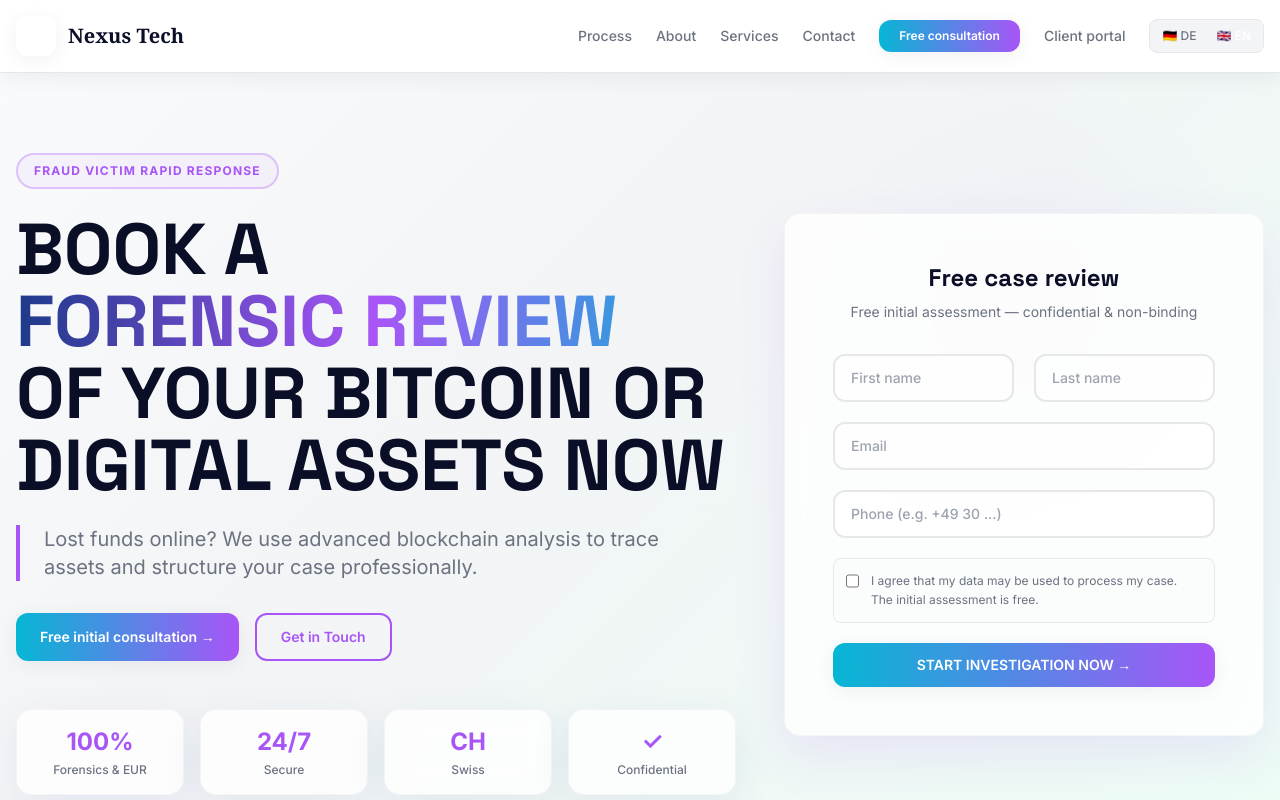
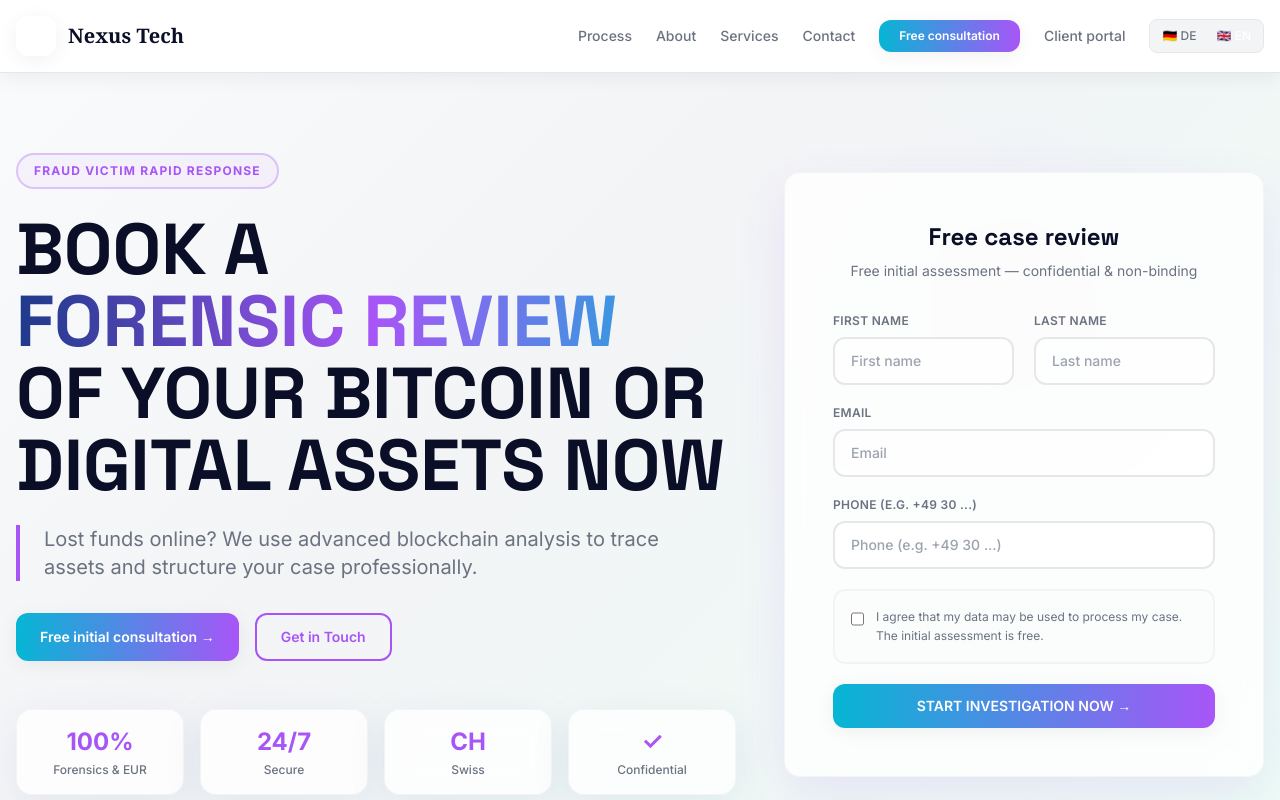
Before and after one commit to UlrichSchutz/nexus, a Next.js app: page /en in a window 1280 px wide. Shown: the top 800 px of the page. Built offline with nearby package versions, Linux system fonts and the light colour scheme.

Commit message:
Modernize lead form with improved labels and styling

```diff
--- a/src/components/lead-form.tsx
+++ b/src/components/lead-form.tsx
@@ -51,11 +51,49 @@ export function LeadForm() {
   return (
     <form onSubmit={onSubmit} className="relative z-10 space-y-5" id="registerForm">
       <input type="text" name="website" className="hidden" tabIndex={-1} autoComplete="off" aria-hidden />
+
       <div className="grid grid-cols-1 gap-5 md:grid-cols-2">
-        <input name="firstName" placeholder={t("firstName")} required className="tech-input" />
-        <input name="lastName" placeholder={t("lastName")} required className="tech-input" />
+        <div>
+          <label className="mb-2 block text-xs font-semibold uppercase tracking-wide text-brand-muted">
+            {t("firstName")}
+          </label>
+          <input
+            name="firstName"
+            placeholder={t("firstName")}
+            required
+            className="tech-input"
+          />
         </div>
-      <input name="email" type="email" placeholder={t("email")} required className="tech-input" />
+        <div>
+          <label className="mb-2 block text-xs font-semibold uppercase tracking-wide text-brand-muted">
+            {t("lastName")}
+          </label>
+          <input
+            name="lastName"
+            placeholder={t("lastName")}
+            required
+            className="tech-input"
+          />
+        </div>
+      </div>
+
+      <div>
+        <label className="mb-2 block text-xs font-semibold uppercase tracking-wide text-brand-muted">
+          {t("email")}
+        </label>
+        <input
+          name="email"
+          type="email"
+          placeholder={t("email")}
+          required
+          className="tech-input"
+        />
+      </div>
+
+      <div>
+        <label className="mb-2 block text-xs font-semibold uppercase tracking-wide text-brand-muted">
+          {t("phone")}
+        </label>
         <input
           name="phone"
           type="tel"
@@ -64,13 +102,28 @@ export function LeadForm() {
           pattern="^\+?[0-9\s\-\(\)]{8,20}$"
           className="tech-input"
         />
-      <label className="flex cursor-pointer items-start gap-3 rounded-lg border border-brand-border bg-brand-canvas/50 p-3 text-xs text-brand-muted">
-        <input type="checkbox" required className="mt-0.5 h-4 w-4 accent-brand-teal" />
+      </div>
+
+      <label className="flex cursor-pointer items-start gap-3 rounded-xl border-2 border-brand-border/40 bg-brand-canvas/50 p-4 text-xs text-brand-muted transition-all duration-200 hover:border-brand-accent hover:bg-brand-accent/5">
+        <input type="checkbox" required className="mt-1 h-4 w-4 rounded accent-brand-accent" />
         <span className="leading-relaxed">{t("consent")}</span>
       </label>
-      {error && <p className="text-sm text-red-600">{error}</p>}
+
+      {error && (
+        <div className="rounded-xl border border-red-200/50 bg-red-50/50 p-4">
+          <p className="text-sm font-medium text-red-700">{error}</p>
+        </div>
+      )}
+
       <button type="submit" disabled={loading} className="btn-cyber w-full disabled:opacity-60">
-        {loading ? "..." : t("submit")} →
+        {loading ? (
+          <span className="flex items-center justify-center gap-2">
+            <span className="inline-block h-4 w-4 animate-spin rounded-full border-2 border-white border-t-transparent" />
+            {locale === "de" ? "Wird gesendet..." : "Sending..."}
+          </span>
+        ) : (
+          <span>{t("submit")} →</span>
+        )}
       </button>
     </form>
   );
```
Lines whose indentation alone changed are shown as unchanged.
